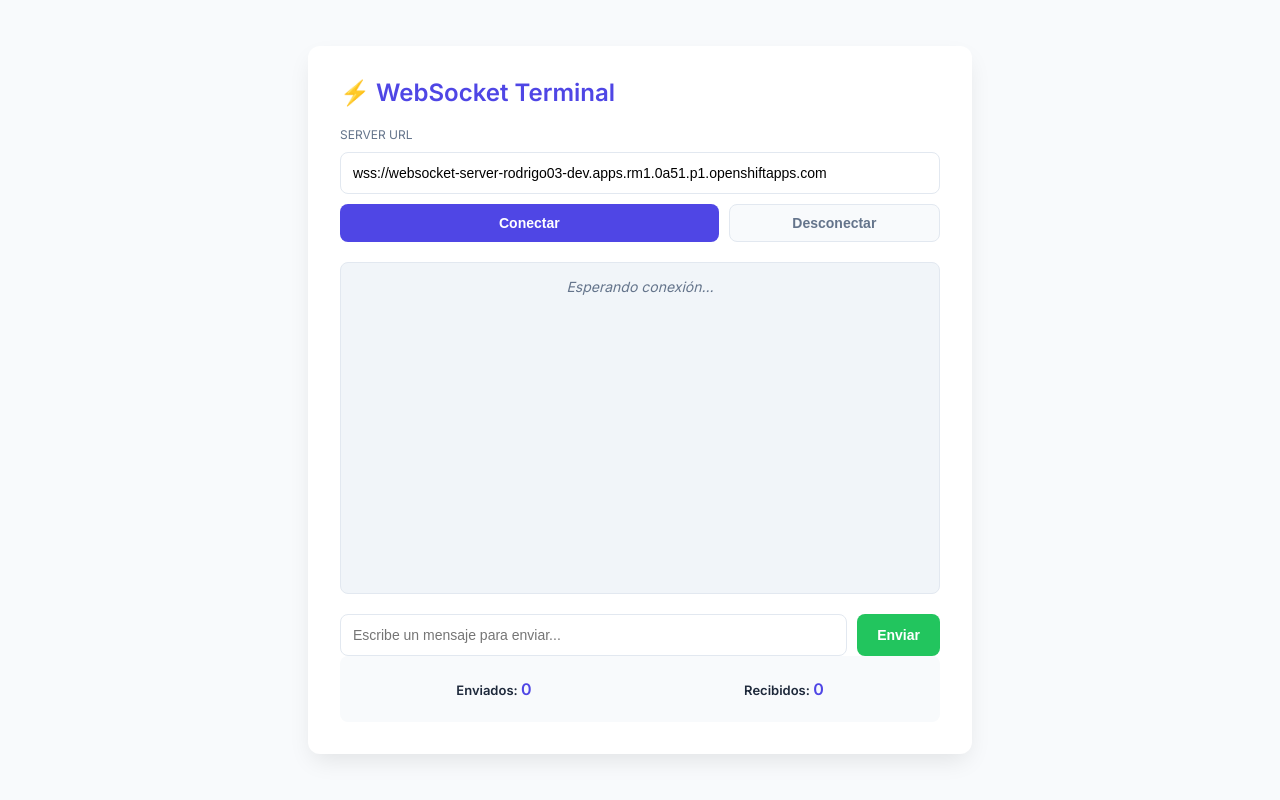
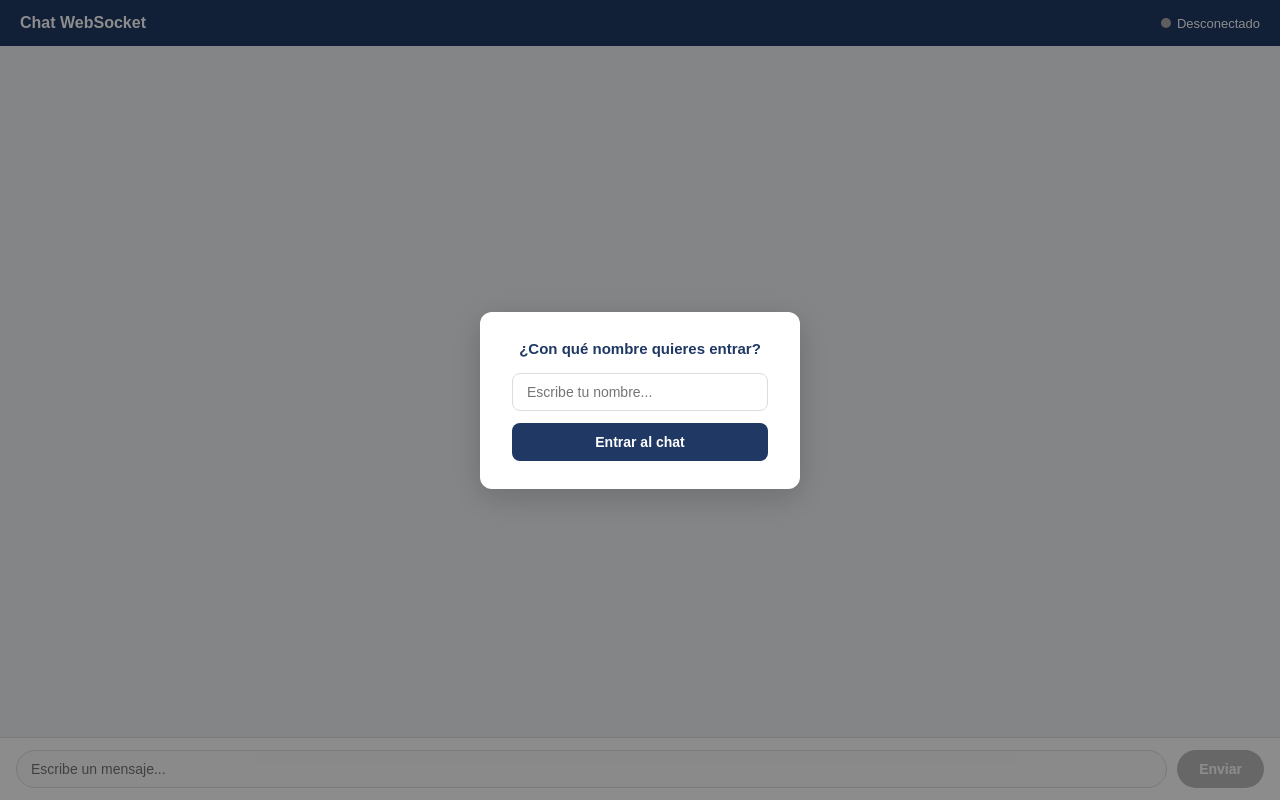
Before and after one commit to rodrigoibujes03/websocket_demo, a plain HTML site: page client/index.html in a window 1280 px wide. Drawn offline with Linux system fonts and the light colour scheme.

Commit message:
cambio en la interfaz

```diff
--- a/client/index.html
+++ b/client/index.html
@@ -2,233 +2,184 @@
 <html lang="es">
 <head>
   <meta charset="UTF-8">
-    <meta name="viewport" content="width=device-width, initial-scale=1.0">
-    <title>WebSocket Professional Chat</title>
-    <link href="https://fonts.googleapis.com/css2?family=Inter:wght@300;400;600&display=swap" rel="stylesheet">
+  <title>WebSocket Chat</title>
   <style>
-        :root {
-            --primary: #4f46e5;
-            --primary-hover: #4338ca;
-            --bg: #f8fafc;
-            --card-bg: #ffffff;
-            --text-main: #1e293b;
-            --text-muted: #64748b;
-            --border: #e2e8f0;
-            --success: #22c55e;
-            --danger: #ef4444;
-        }
+    * { margin: 0; padding: 0; box-sizing: border-box; }
+    body { font-family: Arial, sans-serif; background: #f0f2f5; height: 100vh; display: flex; flex-direction: column; }
 
-        body {
-            font-family: 'Inter', sans-serif;
-            background-color: var(--bg);
-            color: var(--text-main);
-            display: flex;
-            justify-content: center;
-            align-items: center;
-            min-height: 100vh;
-            margin: 0;
-        }
+    /* HEADER */
+    .header { background: #1F3864; color: white; padding: 14px 20px; display: flex; align-items: center; justify-content: space-between; }
+    .header h2 { font-size: 16px; font-weight: 600; }
+    .status { display: flex; align-items: center; gap: 6px; font-size: 13px; }
+    .dot { width: 10px; height: 10px; border-radius: 50%; background: #aaa; }
+    .dot.online { background: #2ECC71; }
 
-        .container {
-            background: var(--card-bg);
-            width: 100%;
-            max-width: 600px;
-            padding: 2rem;
-            border-radius: 12px;
-            box-shadow: 0 10px 25px -5px rgba(0, 0, 0, 0.1);
-        }
+    /* MODAL DE NOMBRE */
+    .modal-overlay { position: fixed; inset: 0; background: rgba(0,0,0,0.45); display: flex; align-items: center; justify-content: center; z-index: 100; }
+    .modal { background: white; border-radius: 12px; padding: 28px 32px; width: 320px; text-align: center; box-shadow: 0 8px 32px rgba(0,0,0,0.18); }
+    .modal h3 { font-size: 15px; color: #1F3864; margin-bottom: 16px; }
+    .modal input { width: 100%; padding: 10px 14px; border: 1px solid #ddd; border-radius: 8px; font-size: 14px; outline: none; margin-bottom: 12px; }
+    .modal input:focus { border-color: #1F3864; }
+    .modal button { width: 100%; padding: 11px; background: #1F3864; color: white; border: none; border-radius: 8px; font-size: 14px; font-weight: 600; cursor: pointer; }
+    .modal button:hover { background: #16305a; }
 
-        h2 {
-            margin-top: 0;
-            font-weight: 600;
-            color: var(--primary);
-            display: flex;
-            align-items: center;
-            gap: 10px;
-        }
+    /* CHAT */
+    .messages { flex: 1; overflow-y: auto; padding: 16px; display: flex; flex-direction: column; gap: 10px; }
 
-        .config-section {
-            display: flex;
-            flex-direction: column;
-            gap: 10px;
-            margin-bottom: 20px;
-        }
+    /* BURBUJA — mensaje de otro */
+    .bubble { display: flex; align-items: flex-end; gap: 8px; max-width: 70%; }
+    .bubble .avatar { width: 32px; height: 32px; border-radius: 50%; background: #1F3864; color: white; font-size: 12px; font-weight: 700; display: flex; align-items: center; justify-content: center; flex-shrink: 0; }
+    .bubble .content { background: white; border-radius: 12px 12px 12px 2px; padding: 8px 14px; }
+    .bubble .username { font-size: 11px; font-weight: 700; color: #1F3864; margin-bottom: 2px; }
+    .bubble .text { font-size: 14px; color: #222; }
 
-        input[type="text"] {
-            padding: 12px;
-            border: 1px solid var(--border);
-            border-radius: 8px;
-            font-size: 14px;
-            outline: none;
-            transition: border 0.2s;
-        }
+    /* BURBUJA — mensaje propio */
+    .bubble.mine { align-self: flex-end; flex-direction: row-reverse; }
+    .bubble.mine .avatar { background: #2E86AB; }
+    .bubble.mine .content { background: #1F3864; border-radius: 12px 12px 2px 12px; }
+    .bubble.mine .username { color: rgba(255,255,255,0.7); }
+    .bubble.mine .text { color: white; }
 
-        input[type="text"]:focus {
-            border-color: var(--primary);
-            box-shadow: 0 0 0 3px rgba(79, 70, 229, 0.1);
-        }
+    /* MENSAJE DE SISTEMA */
+    .sys-msg { text-align: center; font-size: 12px; color: #999; padding: 4px 0; }
 
-        .button-group {
-            display: flex;
-            gap: 10px;
-        }
-
-        button {
-            padding: 10px 20px;
-            border: none;
-            border-radius: 8px;
-            font-weight: 600;
-            cursor: pointer;
-            transition: all 0.2s;
-            font-size: 14px;
-        }
-
-        .btn-connect { background: var(--primary); color: white; flex: 2; }
-        .btn-connect:hover { background: var(--primary-hover); }
-
-        .btn-disconnect { background: var(--bg); color: var(--text-muted); border: 1px solid var(--border); flex: 1; }
-        .btn-disconnect:hover { background: #fee2e2; color: var(--danger); }
-
-        .btn-send { background: var(--success); color: white; }
-        .btn-send:hover { opacity: 0.9; }
-
-        #chat {
-            background: #f1f5f9;
-            border: 1px solid var(--border);
-            border-radius: 8px;
-            height: 300px;
-            overflow-y: auto;
-            padding: 15px;
-            margin: 20px 0;
-            font-size: 14px;
-            display: flex;
-            flex-direction: column;
-            gap: 8px;
-        }
-
-        .log-entry {
-            padding: 6px 10px;
-            border-radius: 6px;
-            background: white;
-            border-left: 4px solid var(--primary);
-            box-shadow: 0 1px 2px rgba(0,0,0,0.05);
-        }
-
-        .stats {
-            display: flex;
-            justify-content: space-around;
-            background: var(--bg);
-            padding: 10px;
-            border-radius: 8px;
-            font-size: 13px;
-            font-weight: 600;
-        }
-
-        .stats span { color: var(--primary); font-size: 16px; }
-
-        .message-input-group {
-            display: flex;
-            gap: 10px;
-            margin-top: 10px;
-        }
-
-        .message-input-group input { flex: 1; }
+    /* INPUT AREA */
+    .input-area { background: white; padding: 12px 16px; display: flex; gap: 10px; border-top: 1px solid #e0e0e0; }
+    .input-area input { flex: 1; padding: 10px 14px; border: 1px solid #ddd; border-radius: 24px; font-size: 14px; outline: none; }
+    .input-area input:focus { border-color: #1F3864; }
+    .input-area button { padding: 10px 22px; background: #1F3864; color: white; border: none; border-radius: 24px; font-size: 14px; font-weight: 600; cursor: pointer; }
+    .input-area button:hover { background: #16305a; }
+    .input-area button:disabled { background: #bbb; cursor: default; }
   </style>
 </head>
 <body>
 
-<div class="container">
-    <h2>⚡ WebSocket Terminal</h2>
-
-    <div class="config-section">
-        <label style="font-size: 12px; color: var(--text-muted);">SERVER URL</label>
-        <input id="url" type="text" value="wss://websocket-server-rodrigo03-dev.apps.rm1.0a51.p1.openshiftapps.com">
-        <div class="button-group">
-            <button class="btn-connect" onclick="connect()">Conectar</button>
-            <button class="btn-disconnect" onclick="disconnect()">Desconectar</button>
+  <!-- MODAL DE NOMBRE -->
+  <div class="modal-overlay" id="modalOverlay">
+    <div class="modal">
+      <h3>¿Con qué nombre quieres entrar?</h3>
+      <input type="text" id="usernameInput" placeholder="Escribe tu nombre..." maxlength="20" />
+      <button onclick="entrarAlChat()">Entrar al chat</button>
     </div>
   </div>
 
-    <div id="chat">
-        <div style="color: var(--text-muted); text-align: center; font-style: italic;">Esperando conexión...</div>
-    </div>
-
-    <div class="message-input-group">
-        <input id="message" type="text" placeholder="Escribe un mensaje para enviar...">
-        <button class="btn-send" onclick="sendMessage()">Enviar</button>
-    </div>
-
-    <div class="stats">
-        <p>Enviados: <span id="sent">0</span></p>
-        <p>Recibidos: <span id="received">0</span></p>
+  <!-- HEADER -->
+  <div class="header">
+    <h2>Chat WebSocket</h2>
+    <div class="status">
+      <div class="dot" id="statusDot"></div>
+      <span id="statusText">Desconectado</span>
     </div>
   </div>
 
+  <!-- MENSAJES -->
+  <div class="messages" id="messages"></div>
+
+  <!-- INPUT -->
+  <div class="input-area">
+    <input type="text" id="messageInput" placeholder="Escribe un mensaje..." disabled onkeypress="teclaEnter(event)" />
+    <button id="sendBtn" onclick="enviar()" disabled>Enviar</button>
+  </div>
+
   <script>
+    const WS_URL = 'wss://websocket-server-rodrigo03-dev.apps.rm1.0a51.p1.openshiftapps.com';
     let socket;
-    let sent = 0;
-    let received = 0;
+    let miNombre = '';
 
-    function connect() {
-        const url = document.getElementById("url").value;
-        socket = new WebSocket(url);
+    // Iniciales para el avatar
+    function iniciales(nombre) {
+      return nombre.trim().split(' ').map(p => p[0]).join('').toUpperCase().slice(0, 2);
+    }
+
+    // El usuario pone su nombre y se conecta
+    function entrarAlChat() {
+      const input = document.getElementById('usernameInput');
+      const nombre = input.value.trim();
+      if (!nombre) { input.focus(); return; }
+      miNombre = nombre;
+      document.getElementById('modalOverlay').style.display = 'none';
+      conectar();
+    }
+
+    // Conectar al servidor WebSocket
+    function conectar() {
+      socket = new WebSocket(WS_URL);
 
       socket.onopen = () => {
-            log("✅ Conectado al servidor", "success");
+        document.getElementById('statusDot').classList.add('online');
+        document.getElementById('statusText').textContent = miNombre + ' — Conectado';
+        document.getElementById('messageInput').disabled = false;
+        document.getElementById('sendBtn').disabled = false;
+        mensajeSistema('Conectado como ' + miNombre);
+        // Avisar al servidor nuestro nombre
+        socket.send(JSON.stringify({ tipo: 'nombre', nombre: miNombre }));
       };
 
       socket.onmessage = (event) => {
-            received++;
-            document.getElementById("received").innerText = received;
-            log("📩 Recibido: " + event.data);
+        try {
+          const data = JSON.parse(event.data);
+          if (data.type === 'welcome') return; // ignorar bienvenida raw
+          if (data.tipo === 'chat') {
+            const esMio = data.nombre === miNombre;
+            agregarBurbuja(data.nombre, data.texto, esMio);
+          } else if (data.tipo === 'sistema') {
+            mensajeSistema(data.texto);
+          }
+        } catch(e) {}
       };
 
       socket.onclose = () => {
-            log("❌ Desconectado del servidor", "danger");
-        };
-
-        socket.onerror = (error) => {
-            log("⚠️ Error en la conexión", "danger");
+        document.getElementById('statusDot').classList.remove('online');
+        document.getElementById('statusText').textContent = 'Desconectado';
+        document.getElementById('messageInput').disabled = true;
+        document.getElementById('sendBtn').disabled = true;
+        mensajeSistema('Desconectado del servidor');
       };
     }
 
-    function disconnect() {
-        if(socket) socket.close();
+    // Enviar mensaje
+    function enviar() {
+      const input = document.getElementById('messageInput');
+      const texto = input.value.trim();
+      if (!texto || !socket || socket.readyState !== WebSocket.OPEN) return;
+      socket.send(JSON.stringify({ tipo: 'chat', nombre: miNombre, texto: texto }));
+      input.value = '';
+      input.focus();
     }
 
-    function sendMessage() {
-        const input = document.getElementById("message");
-        if (!socket || socket.readyState !== WebSocket.OPEN) {
-            alert("No estás conectado");
-            return;
-        }
-        const msg = input.value;
-        if(!msg) return;
-
-        socket.send(msg);
-        sent++;
-        document.getElementById("sent").innerText = sent;
-        log("📤 Enviado: " + msg);
-        input.value = ""; // Limpiar input después de enviar
+    function teclaEnter(e) {
+      if (e.key === 'Enter') enviar();
     }
 
-    function log(message, type) {
-        const chat = document.getElementById("chat");
-        const div = document.createElement("div");
-        div.className = "log-entry";
-        if(type === "success") div.style.borderLeftColor = "var(--success)";
-        if(type === "danger") div.style.borderLeftColor = "var(--danger)";
-
-        div.innerText = message;
-        chat.appendChild(div);
-        chat.scrollTop = chat.scrollHeight;
+    // Agregar burbuja de mensaje
+    function agregarBurbuja(nombre, texto, esMio) {
+      const msgs = document.getElementById('messages');
+      const div = document.createElement('div');
+      div.className = 'bubble' + (esMio ? ' mine' : '');
+      div.innerHTML = `
+        <div class="avatar">${iniciales(nombre)}</div>
+        <div class="content">
+          <div class="username">${nombre}</div>
+          <div class="text">${texto}</div>
+        </div>`;
+      msgs.appendChild(div);
+      msgs.scrollTop = msgs.scrollHeight;
     }
 
-    // Permitir enviar con la tecla Enter
-    document.getElementById("message").addEventListener("keypress", function(e) {
-        if (e.key === "Enter") sendMessage();
+    // Mensaje del sistema
+    function mensajeSistema(texto) {
+      const msgs = document.getElementById('messages');
+      const div = document.createElement('div');
+      div.className = 'sys-msg';
+      div.textContent = texto;
+      msgs.appendChild(div);
+      msgs.scrollTop = msgs.scrollHeight;
+    }
+
+    // Enter en el modal
+    document.getElementById('usernameInput').addEventListener('keypress', function(e) {
+      if (e.key === 'Enter') entrarAlChat();
     });
   </script>
-
 </body>
 </html>
```
Also changed, not shown: server/server.js (+29 -20 lines). Lines whose indentation alone changed are shown as unchanged.
